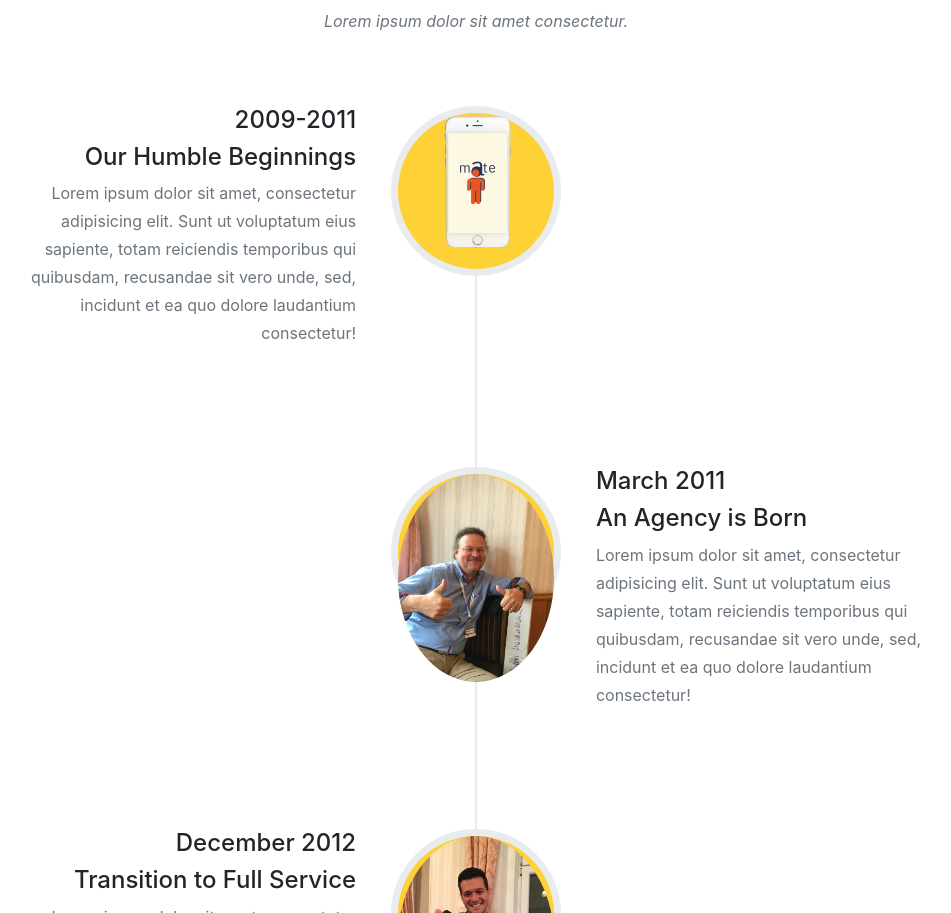
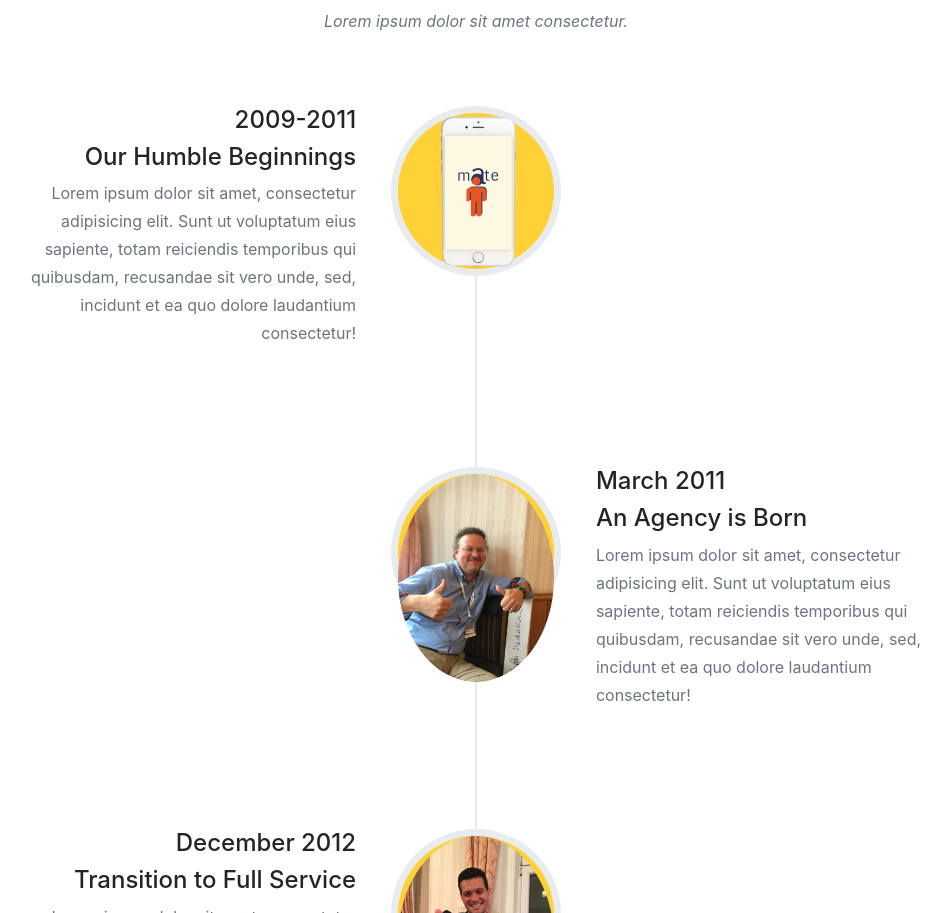
Before and after one commit to healthcarestats/iammate.github.io, a website with bundled scripts: page index.html in a window 1280 px wide. Shown: the part 3341-4254 px from the top of the page, without its empty margins (164-1115 px from the left). Built offline with nearby package versions, Linux system fonts and the light colour scheme; a web font is replaced by a local one.

Commit message:
square???

```diff
--- a/index.html
+++ b/index.html
@@ -204,7 +204,7 @@
             <ul class="timeline">
               <li>
                 <div class="timeline-image">
-                  <img class="rounded-square img-fluid" src="mate11.png" alt="">
+                  <img class="rounded-square img-fluid" src="mate.png" alt="">
                 </div>
                 <div class="timeline-panel">
                   <div class="timeline-heading">
```
